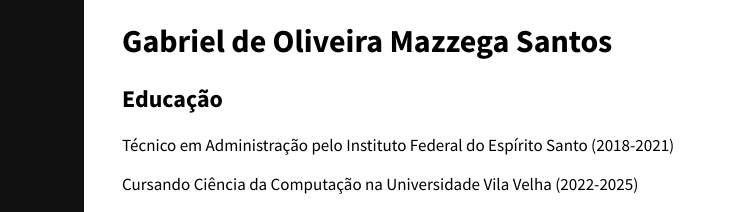
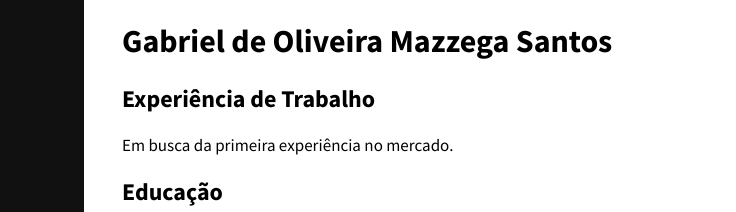
Before and after one commit to GabrielOliveira9/curriculo, a plain HTML site: page index.html in a window 1280 px wide. Shown: the top 212 px of the page, 316-1052 px from the left. Drawn offline with Linux system fonts and the light colour scheme.

Commit message:
Update index.html

```diff
--- a/index.html
+++ b/index.html
@@ -32,6 +32,13 @@
 <!--Content-->
 <div class="content">
     <h1>Gabriel de Oliveira Mazzega Santos</h1>
+    <h2 class= "subtitle">Experiência de Trabalho</h2>
+  <div class= "info">
+    <p>
+      Em busca da primeira experiência no mercado.
+    </p>
+  </div>
+
   <h2 class="subtitle">Educação</h2>
   <div class= "info">
     <p>Técnico em Administração pelo Instituto Federal do Espírito Santo (2018-2021)
```
